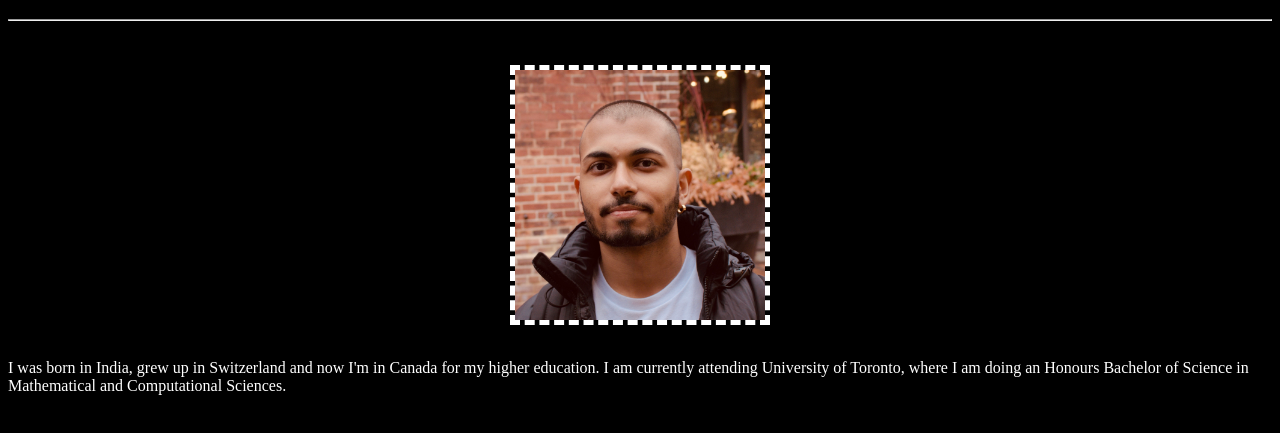
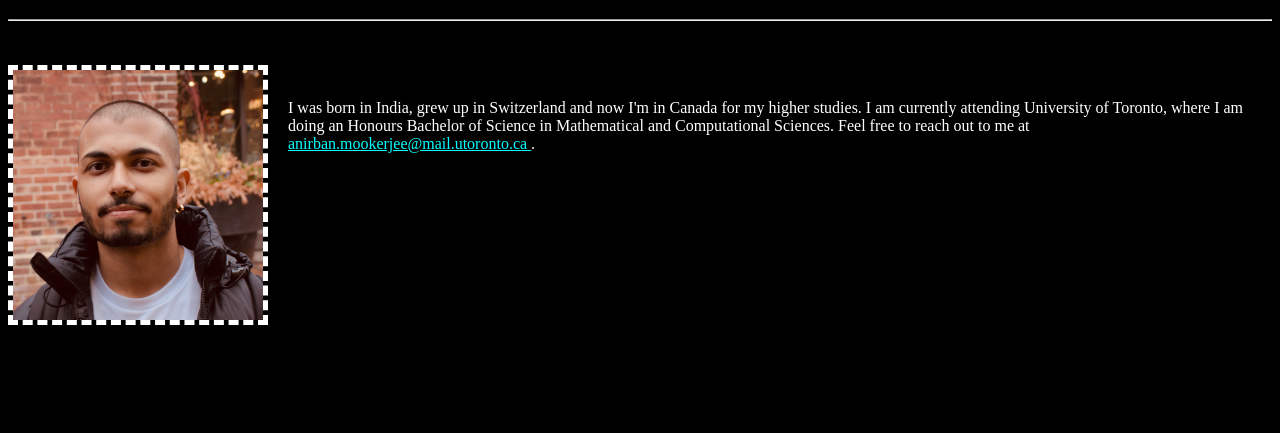
Before and after one commit to anirbaboon/Website-Practice, a plain HTML site: page index.html in a window 1280 px wide. Shown: the part 61-494 px from the top of the page. Drawn offline with Linux system fonts and the light colour scheme.

Commit message:
move pic left

```diff
--- a/index.html
+++ b/index.html
@@ -5,16 +5,17 @@
 <title>Anirban Mookerjee</title>
 <link rel="icon" type="image/JPEG" href="/images/profile.jpg">
 </head>
-<body style="background-color: black;">
+<body style="background-color: black; color: white">
 
 <h1 style="color: white; text-align: center"> Anirban Mookerjee </h1>
 <hr>
 <br> <br>
-<img style="display: block; margin: 0 auto; border: thick dashed white;" src="images/profile.jpg" width="250" height="250" alt="A photo of Anirban.">
+<img style="border: thick dashed white; float: left; margin-right: 20px;" src="images/profile.jpg" width="250" height="250" alt="A photo of Anirban.">
 <br>
-<p style="color: white">
-    I was born in India, grew up in Switzerland and now I'm in Canada for my higher education. I am currently attending University of Toronto, where I am
-    doing an Honours Bachelor of Science in Mathematical and Computational Sciences.
+<p>
+    I was born in India, grew up in Switzerland and now I'm in Canada for my higher studies. I am currently attending University of Toronto, where I am doing an Honours
+    Bachelor of Science in Mathematical and Computational Sciences. Feel free to reach out to me at <a style="color: aqua" href="mailto:anirban.mookerjee@mail.utoronto.ca" >
+    anirban.mookerjee@mail.utoronto.ca </a>.
 </p>
 
 </body>
```
Also changed, not shown: practice.css (+1 -66 lines).
